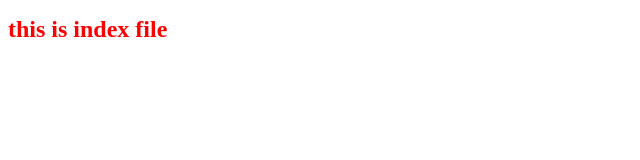
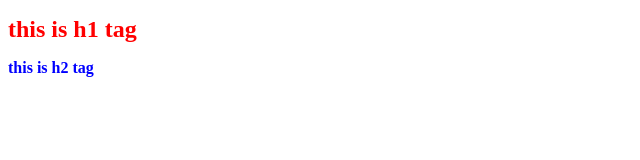
Before and after one commit to kcs-yashdave/RepoDemo, a plain HTML site: page index.html in a window 1280 px wide. Shown: the whole page, without its empty margins (0-640 px from the left). Drawn offline with Linux system fonts and the light colour scheme.

Commit message:
h2 style tag added

```diff
--- a/index.html
+++ b/index.html
@@ -7,9 +7,11 @@
     <title>Document</title>
     <style>
         h1{color:red;font-size:150%}
+	h2{color:blue;font-size:100%}
     </style>
 </head>
 <body>
-    <h1>this is index file</h1>
+    <h1>this is h1 tag</h1>
+    <h2>this is h2 tag</h2>
 </body>
 </html>
```
